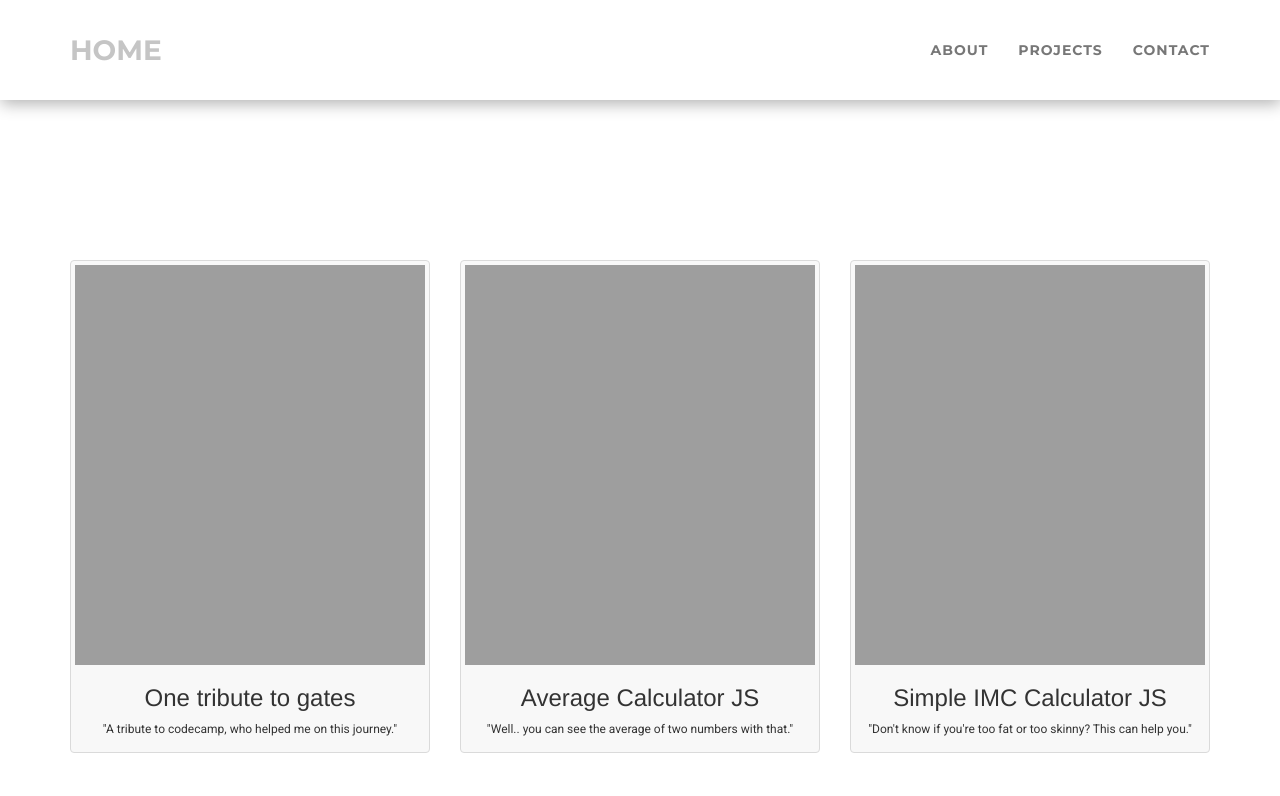
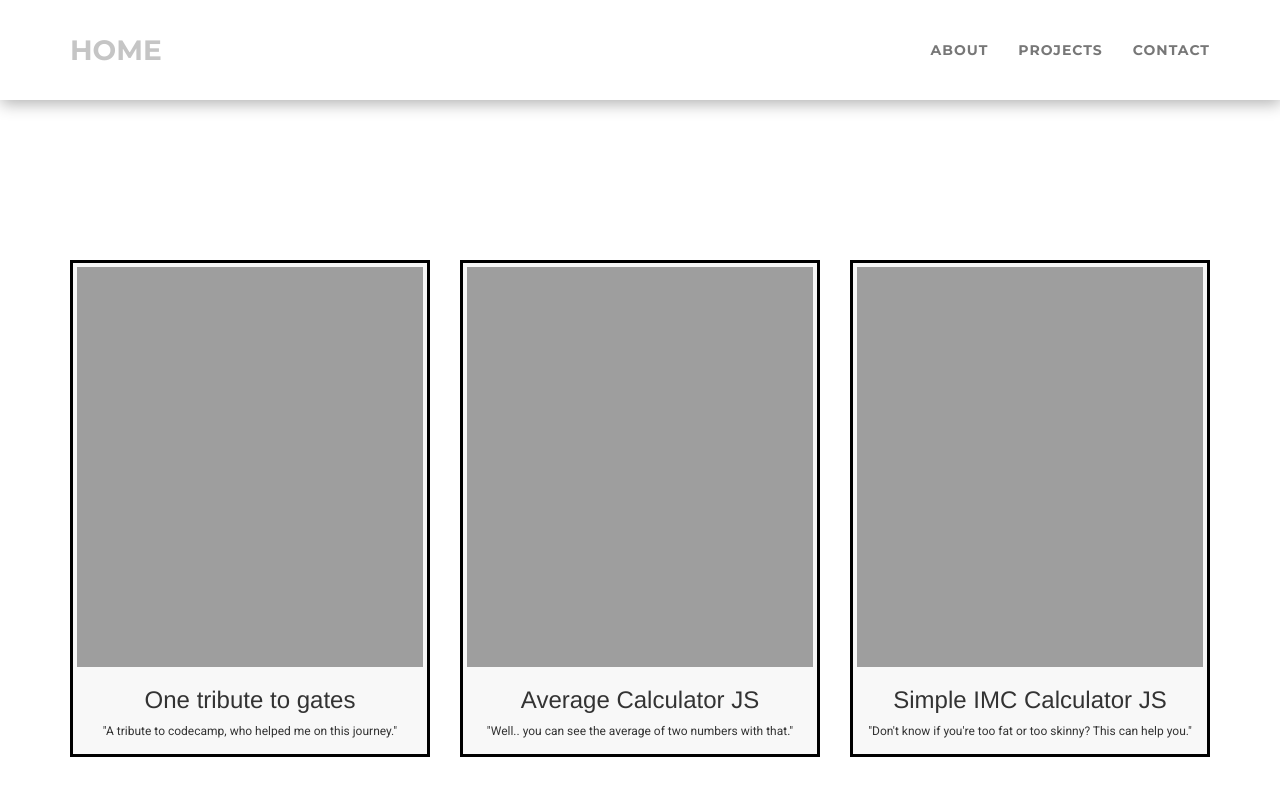
Before and after one commit to Bru-Katsu/HTML-Study, a Jekyll site: the page index.html, which Jekyll copies as it is, in a window 1280 px wide and 900 px high, scrolled down 981 px. Shown: the top 796 px of the window. Built offline with Jekyll 4.4.1, drawn with Linux system fonts in a browser that asks for light colours; nearby versions of some CDN libraries; some web fonts are replaced.

Commit message:
Update style.css

```diff
--- a/css/style.css
+++ b/css/style.css
@@ -605,3 +605,7 @@ footer .footer-below {
     display: none;
     opacity: 0;
 }
+.thumbnail{
+    border: 3px solid #000;
+    border-radius: unset;
+}
```
